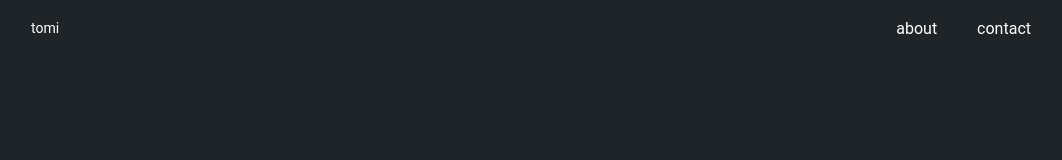
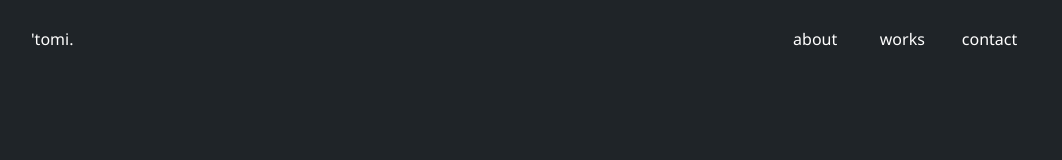
Before and after one commit to Odusanya/odusanya.github.io, a website: page index.html in a window 1280 px wide. Shown: the whole page, without its empty margins (109-1171 px from the left). Drawn offline with Linux system fonts and the light colour scheme.

Commit message:
Add navbar animation

```diff
--- a/index.html
+++ b/index.html
@@ -8,12 +8,12 @@
 <body>
 	<div class="container">
 		<section class="nav-bar ">
-			<div class="nav-bar__logo">tomi</div>
+			<div class="nav-bar__logo"><a href="index.html">'tomi.</a></div>
 			<div class="nav-bar__menu">
 				<ul >
-					<li class="nav-bar__menu-item">about</li>
-					<li class="nav-bar__menu-item"></li>
-					<li class="nav-bar__menu-item">contact</li>
+					<li class="nav-bar__menu-item"><a href="">about</a></li>
+					<li class="nav-bar__menu-item"><a href="">works</a></li>
+					<li class="nav-bar__menu-item"><a href="">contact</a></li>
 				</ul>
 			</div>
 		</section>
--- a/sass/components/_nav.scss
+++ b/sass/components/_nav.scss
@@ -1,18 +1,32 @@
 .nav-bar {
-	padding: 20px 0;
+    padding: 30px 0;
     &__logo {
-		font-size: 1.4rem;
+        font-size: 1.6rem;
         color: $body-text-white;
         float: left;
+
         cursor: pointer;
+        transition: 300ms ease-out;
+        text-align: center;
+        will-change: letter-spacing;
+        &:hover {
+            letter-spacing: .04em;
+        }
     }
     &__menu {
         float: right;
         cursor: pointer;
-		&-item{
+        font-size: 1.6rem;
+        text-align: center;
+        &-item {
             display: inline-block;
             position: relative;
-    		padding-left: 16px;
+            width: 83px;
+            transition: 250ms linear;
+            will-change: letter-spacing;
+            &:hover {
+                letter-spacing: .05em;
             }
         }
     }
+}
--- a/sass/core/_variables.scss
+++ b/sass/core/_variables.scss
@@ -24,4 +24,4 @@ $bg-color-black: #1F2428;
 
 //Fonts
 // $bold-font: "Boing", sans-serif;
-$regular-font: "Roboto", sans-serif;
+$regular-font: "Segoe UI", sans-serif;
```
Also changed, not shown: css/styles.css. Lines whose indentation alone changed are shown as unchanged.
